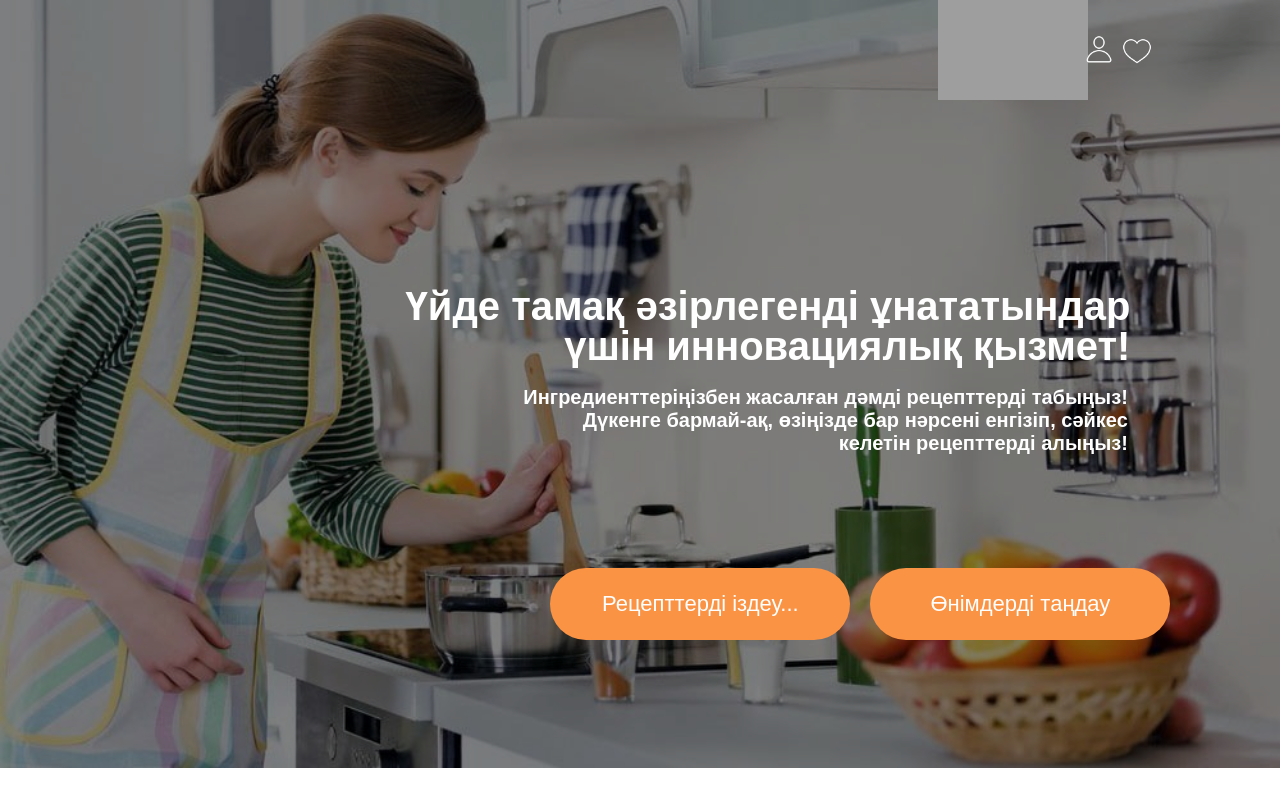
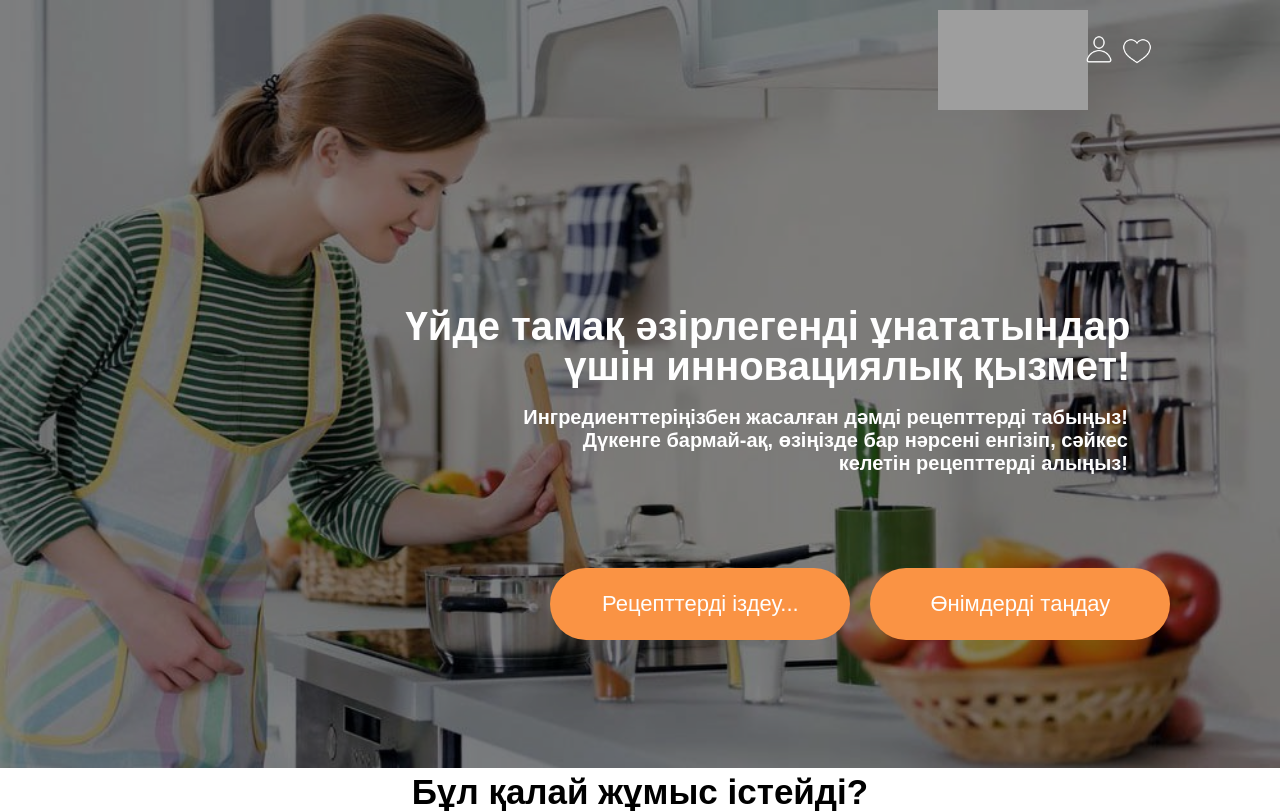
Before and after one commit to zhannasenbek/azir_mazir, a React (Create React App) app: page / in a window 1280 px wide. Shown: the top 812 px of the page. Built offline with nearby package versions, Linux system fonts and the light colour scheme; grey boxes are pictures that could not be loaded.

Commit message:
feat:add card for home

```diff
--- a/src/components/__homePage/HomePage.jsx
+++ b/src/components/__homePage/HomePage.jsx
@@ -3,10 +3,11 @@ import main from '../../assets/mainPage.jpg';
 import styles from './homepage.module.css';
 import user from '../../assets/user.png';
 import heart from '../../assets/heart.png';
+import Card from './__card/Card';
 
 const Home = () => {
   return (
-    <div className={styles.main}>
+    <>
       <div className={styles.main__container}>
         <img src={main} className={styles.main__image} alt='Main Page' />
         <div className={styles.main__logoContainer}>
@@ -28,7 +29,6 @@ const Home = () => {
               үшін инновациялық қызмет!
             </p>
           </p>
-
           <p className={styles.main__subText}>
             Ингредиенттеріңізбен жасалған дәмді рецепттерді табыңыз! <br />{' '}
             Дүкенге бармай-ақ, өзіңізде бар нәрсені енгізіп, сәйкес <br />
@@ -40,7 +40,8 @@ const Home = () => {
           <button className={styles.main__tandau}>Өнімдерді таңдау</button>
         </div>
       </div>
-    </div>
+      <Card></Card>
+    </>
   );
 };
 
--- /dev/null
+++ b/src/components/__homePage/__card/Card.jsx
@@ -0,0 +1,16 @@
+import React from 'react';
+import styles from './card.module.css';
+import CardElement from './__cardElement/CardElement';
+const Card = () => {
+  return (
+    <div className={styles.menu}>
+      <div className={styles.menu__mainText}>Бұл қалай жұмыс істейді?</div>
+      <CardElement digit={1} text={'Өзіңізде бар өнімдерді белгілеп шығасыз'} />
+      <CardElement digit={2} text={'Рецепт іздеу батырмасын басасыз'} />
+      <CardElement digit={3} text={'Рецепт іздеу батырмасын басасыз'} />
+      <CardElement digit={4} text={'Рецепт іздеу батырмасын басасыз'} />
+    </div>
+  );
+};
+
+export default Card;
--- /dev/null
+++ b/src/components/__homePage/__card/__cardElement/CardElement.jsx
@@ -0,0 +1,8 @@
+import React from 'react';
+import styles from './cardElement.module.css'
+const CardElement = ({ digit, text }) => {
+  console.log(digit, text);
+  return <div ></div>;
+};
+
+export default CardElement;
--- /dev/null
+++ b/src/components/__homePage/__card/card.module.css
@@ -0,0 +1,8 @@
+.menu {
+}
+.menu__mainText {
+  text-align: center;
+  font-size: 35px;
+  font-weight: 700;
+  font-family: Arial;
+}
--- a/src/components/__homePage/homepage.module.css
+++ b/src/components/__homePage/homepage.module.css
@@ -1,14 +1,11 @@
 .main {
-}
-.main_container {
-  position: relative;
 }
 
 .main__image {
   width: 100%;
-  object-fit: cover;
+
   filter: brightness(50%);
-  position: absolute;
+  position: relative;
 }
 .main__logoContainer {
   display: flex;
@@ -16,6 +13,7 @@
 }
 .main__cookerLogo {
   position: absolute;
+  top: 10px;
   width: 150px;
   right: 15%;
   height: 100px;
@@ -42,6 +40,7 @@
   width: 100%;
   position: absolute;
   margin-top: 0;
+  top: 20px;
   left: 10%;
   height: 90vh;
 }
```
Also changed, not shown: src/components/__homePage/__card/__cardElement/cardElement.module.css (added).
